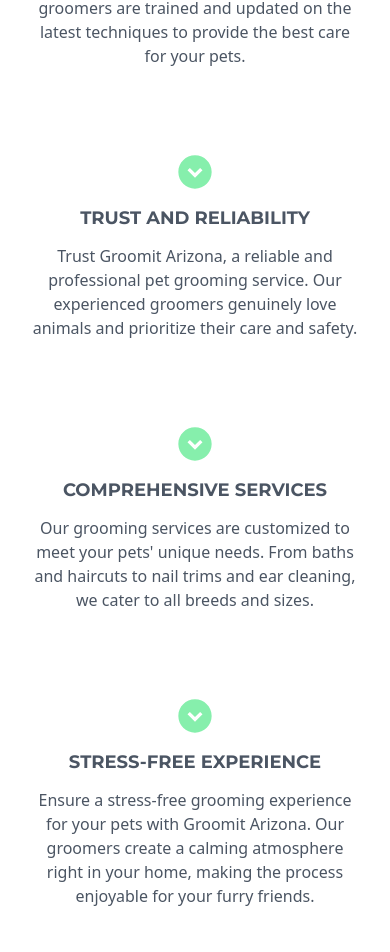
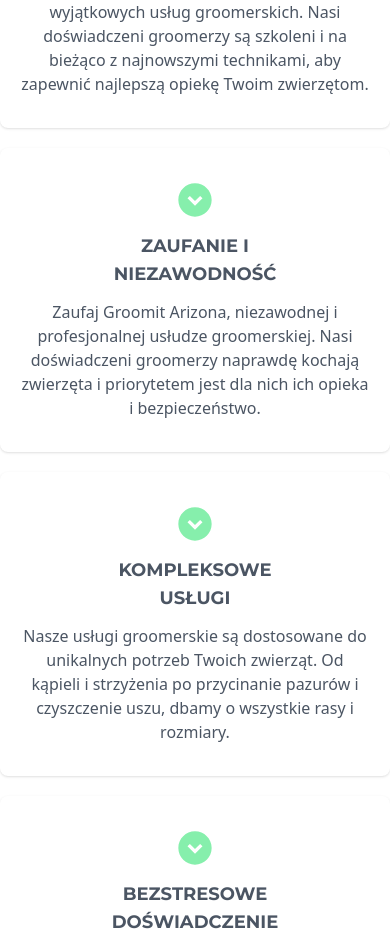
Before and after one commit to discoders65/web-client, a React (Vite) app: page / in a window 390 px wide. Shown: the part 1040-1992 px from the top of the page. Built offline with nearby package versions, Linux system fonts and the light colour scheme.

Commit message:
Fix: Fixed layout responsivness for mobile devices.

```diff
--- a/src/Constants/OurCommitmentList.ts
+++ b/src/Constants/OurCommitmentList.ts
@@ -1,30 +1,29 @@
-
 import { MdExpandCircleDown } from "react-icons/md";
 
 const OurCommitmentList = [
   {
-    label: "UNMATCHED QUALITY",
+    label: "NIEZRÓWNANA JAKOŚĆ",
     icon: MdExpandCircleDown,
     textContent:
-      "Choose Groomit Arizona for exceptional pet grooming services. Our expert groomers are trained and updated on the latest techniques to provide the best care for your pets.",
+      "Wybierz Groomit Arizona, aby skorzystać z wyjątkowych usług groomerskich. Nasi doświadczeni groomerzy są szkoleni i na bieżąco z najnowszymi technikami, aby zapewnić najlepszą opiekę Twoim zwierzętom.",
   },
   {
-    label: "TRUST AND RELIABILITY",
+    label: "ZAUFANIE I NIEZAWODNOŚĆ",
     icon: MdExpandCircleDown,
     textContent:
-      "Trust Groomit Arizona, a reliable and professional pet grooming service. Our experienced groomers genuinely love animals and prioritize their care and safety.",
+      "Zaufaj Groomit Arizona, niezawodnej i profesjonalnej usłudze groomerskiej. Nasi doświadczeni groomerzy naprawdę kochają zwierzęta i priorytetem jest dla nich ich opieka i bezpieczeństwo.",
   },
   {
-    label: "COMPREHENSIVE SERVICES",
+    label: "KOMPLEKSOWE USŁUGI",
     icon: MdExpandCircleDown,
     textContent:
-      "Our grooming services are customized to meet your pets' unique needs. From baths and haircuts to nail trims and ear cleaning, we cater to all breeds and sizes.",
+      "Nasze usługi groomerskie są dostosowane do unikalnych potrzeb Twoich zwierząt. Od kąpieli i strzyżenia po przycinanie pazurów i czyszczenie uszu, dbamy o wszystkie rasy i rozmiary.",
   },
   {
-    label: "STRESS-FREE EXPERIENCE",
+    label: "BEZSTRESOWE DOŚWIADCZENIE",
     icon: MdExpandCircleDown,
     textContent:
-      "Ensure a stress-free grooming experience for your pets with Groomit Arizona. Our groomers create a calming atmosphere right in your home, making the process enjoyable for your furry friends.",
+      "Zapewnij swojemu zwierzakowi bezstresowe doświadczenie groomerskie z Groomit Arizona. Nasi groomerzy tworzą uspokajającą atmosferę w Twoim domu, dzięki czemu proces staje się przyjemny dla Twoich futrzanych przyjaciół.",
   },
 ];
 
--- a/src/components/OurCommitmentCard.tsx
+++ b/src/components/OurCommitmentCard.tsx
@@ -15,13 +15,13 @@
 }) => {
   return (
     <div
-      className={` rounded-lg p-8 flex flex-col items-center gap-3 ${className}`}
+      className={` rounded-lg p-8 flex flex-col items-center gap-3 ${className}  shadow px-5 lg:px-2`}
     >
       <service.icon className="w-10 h-auto text-green-300" />
-      <h2 className="text-lg font-bold font-navbarFont text-gray-600">
+      <h2 className="text-lg font-bold font-navbarFont text-gray-600 text-center px-20">
         {service.label}
       </h2>
-      <span className="text-gray-600 text-center">{service.textContent}</span>
+      <span className="text-gray-600 text-center lg:text-sm">{service.textContent}</span>
     </div>
   );
 };
--- a/src/components/OurCommitmentContainer.tsx
+++ b/src/components/OurCommitmentContainer.tsx
@@ -6,16 +6,16 @@
 const OurCommitmentContainer: React.FC = () => {
   return (
     <section className="w-full  pt-12 pb-5 ">
-      <div className="max-w-[1400px] mx-auto  ">
+      <div className="max-w-[1300px] mx-auto  ">
         <h2 className="text-3xl font-extrabold font-navbarFont text-slate-700">
           You need it, we've got it
         </h2>
-        <div className="flex gap-5 w-full py-6 flex-wrap">
+        <div className="flex gap-5 w-full py-6 flex-wrap md:px-10 lg:px-4">
           {OurCommitmentList.map((service) => {
             return (
               <OurCommitmentCard
                 service={service}
-                className="w-full md:w-[calc(50%-20px)] lg:w-[calc(25.33%-21px)] xl:w-[calc(25.33%-21px)]   "
+                className="w-full md:w-[calc(50%-20px)]  lg:w-[calc(25.33%-21px)] xl:w-[calc(25.33%-21px)]   "
               />
             );
           })}
--- a/src/components/PopularServicesContainer.tsx
+++ b/src/components/PopularServicesContainer.tsx
@@ -3,6 +3,7 @@
 
 
 import ServiceCard from "./ServiceCard";
+import { Link } from "react-router-dom";
 
 const PopularServicesContainer: React.FC = () => {
   return (
@@ -21,7 +22,7 @@
       </div>
 
 
-      <div className="  flex justify-between  border-slate-900 flex-wrap">
+      <div className="  flex justify-between  border-slate-900 flex-wrap gap-6">
       {CONSTANTS.POPULAR_SERVICES.map((service)=>{
         return(
       <ServiceCard
@@ -33,7 +34,7 @@
 
       </div>
         </div>
-      <button className="bg-blue-600 w-fit mx-auto font-semibold text-white py-3 px-3 rounded-lg ">Zobacz więcej</button>
+      <Link to="/services" className="bg-blue-600 w-fit mx-auto font-semibold text-white py-3 px-3 rounded-lg ">Zobacz więcej</Link>
           </section>
         )
 
--- a/src/components/ServiceCard.tsx
+++ b/src/components/ServiceCard.tsx
@@ -43,6 +43,8 @@
                 <p className='text-dark-light mt-3 text-sm md:text-lg'>
                     {service.description}
                 </p>
+<div className='flex justify-between'>
+
 <div className='flex flex-col flex-nowrap  mt-6'>
 
 <div className='flex items-center gap-x-2 md:gap-x-2.5'>
@@ -58,7 +60,14 @@
 
 
 </div>
+
+<button className='bg-blue-500 h-fit my-auto  px-6 py-2 rounded-md text-white font-semibold hover:bg-blue-400 transition-all'>Umów</button>
 </div>
+
+
+            </div>
+
+
         </div>
     )
 }
--- a/src/pages/ServicesPage.tsx
+++ b/src/pages/ServicesPage.tsx
@@ -9,13 +9,13 @@
 
         <div className="flex flex-row justify-between mb-12  ">
 
-        <h2 className="flex-1 text-3xl font-bold mb-5">Popularne Usługi</h2>
+        <h2 className="flex-1 text-3xl font-bold mb-5">Zapoznaj się z pełną ofertą naszych usług</h2>
 
        <button className="bg-blue-500 text-white px-2 rounded-lg">Zobacz więcej</button>
         </div>
 
 
-        <div className="  flex justify-between  border-slate-900 flex-wrap">
+        <div className=" flex justify-between  border-slate-900 flex-wrap gap-6">
         {CONSTANTS.POPULAR_SERVICES.map((service)=>{
           return(
         <ServiceCard
```
Lines whose indentation alone changed are shown as unchanged.
